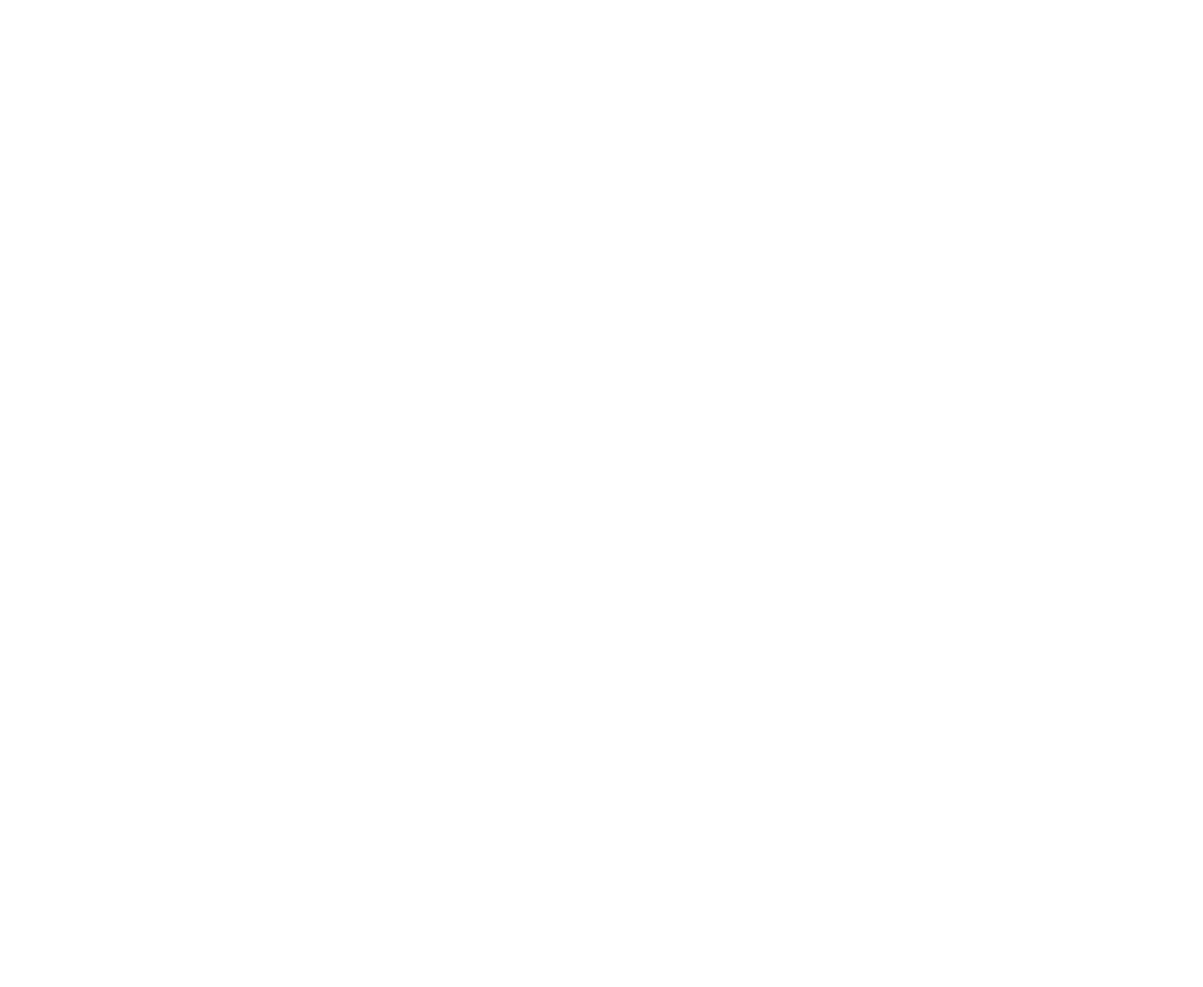
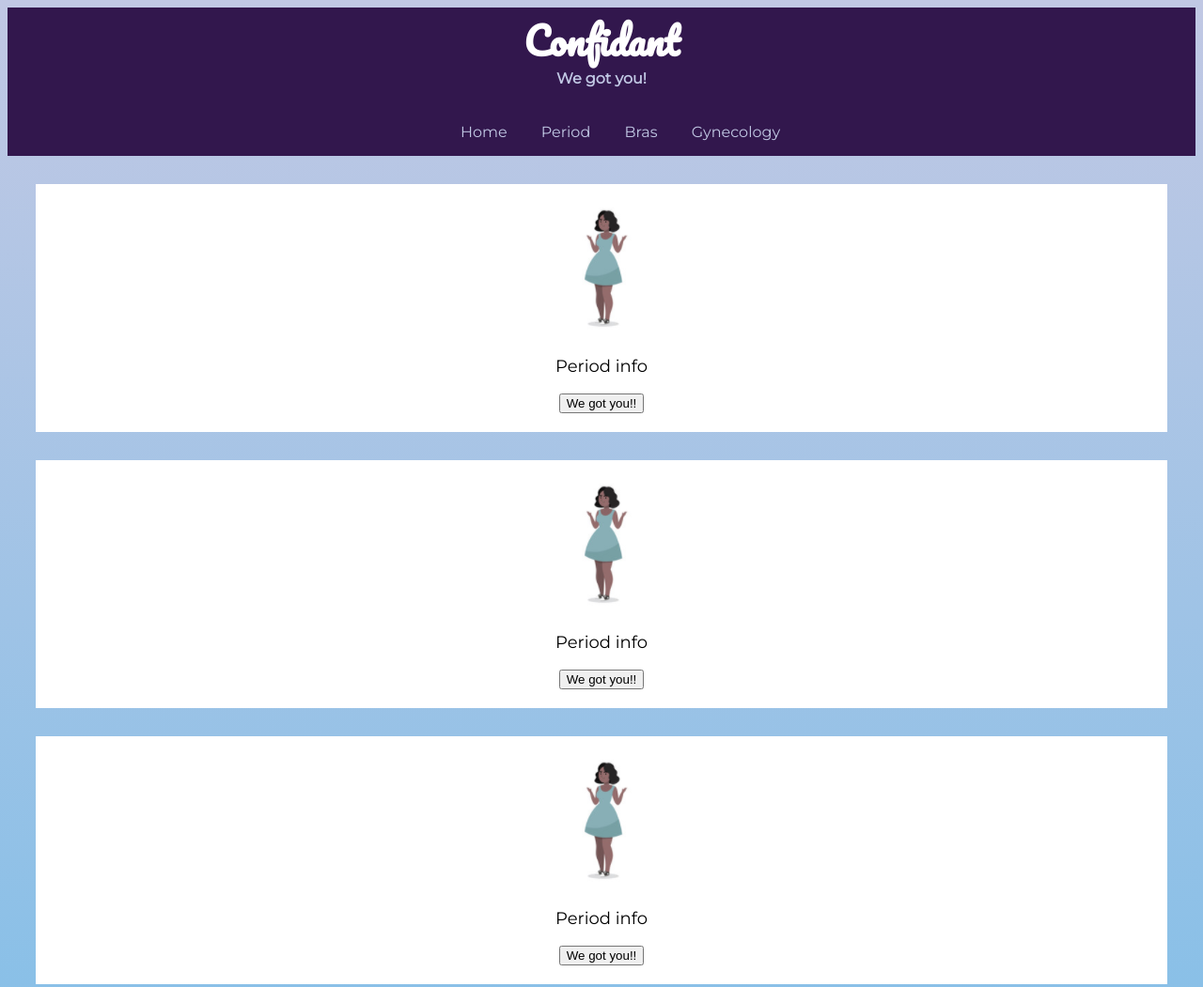
Before and after one commit to rgeohegan3/confidant, a plain HTML site: page period.html in a window 1280 px wide. Shown: the top 1051 px of the page at 94% size. Before the commit the page ends 800 px from the top, so only its background shows below. Drawn offline with Linux system fonts and the light colour scheme.

Commit message:
Background and structure update
yo

```diff
--- a/period.html
+++ b/period.html
@@ -0,0 +1,86 @@
+<!DOCTYPE html>
+<html lang="en-US">
+    <head>
+        <meta charset="utf-8">
+        <meta name="viewport" content="width=device-width, initial-scale=1, shrink-to-fit=no">
+        <link rel ="stylesheet" href= "styles.css">
+        <link href="https://fonts.googleapis.com/css2?family=Pacifico&display=swap" rel="stylesheet">
+        <link href="https://fonts.googleapis.com/css2?family=Montserrat&display=swap" rel="stylesheet">
+    </head>
+
+    <body>
+
+        <div class = "Header">
+            <div class = "Title">
+                <h1>Confidant</h1>
+                <h2>We got you!</h2>
+            </div>
+            <div class = "Navigation">
+                <ul>
+                    <li><a href="index.html">Home</a></li>
+                    <li><a href="period.html">Period</a></li>
+                    <li><a href="bras.html">Bras</a></li>
+                    <li><a href="gynecology.html">Gynecology</a></li>
+                </ul>
+            </div>
+        </div>
+    </body>
+    <div class = "Questions">
+        <div class = "card QA1">
+            <div class = Question>
+            </div>
+            <div class = "Answer 1">
+                <img src="images/girl1.png" alt="Image indicating period information">
+                <p>Period info</p>
+                <button onclick="document.location= 'period.html'">We got you!!</button>
+            </div>
+        </div>
+        <div class = "card QA2">
+            <div class = Question>
+            </div>
+            <div class = "Answer 1">
+                <img src="images/girl1.png" alt="Image indicating period information">
+                <p>Period info</p>
+                <button onclick="document.location= 'period.html'">We got you!!</button>
+            </div>
+        </div>
+        <div class = "card QA3">
+            <div class = Question>
+            </div>
+            <div class = "Answer 1">
+                <img src="images/girl1.png" alt="Image indicating period information">
+                <p>Period info</p>
+                <button onclick="document.location= 'period.html'">We got you!!</button>
+            </div>
+        </div>
+        <div class = "card QA4">
+            <div class = Question>
+            </div>
+            <div class = "Answer 1">
+                <img src="images/girl1.png" alt="Image indicating period information">
+                <p>Period info</p>
+                <button onclick="document.location= 'period.html'">We got you!!</button>
+            </div>
+        </div>
+        <div class = "card QA5">
+            <div class = Question>
+            </div>
+            <div class = "Answer 1">
+                <img src="images/girl1.png" alt="Image indicating period information">
+                <p>Period info</p>
+                <button onclick="document.location= 'period.html'">We got you!!</button>
+            </div>
+        </div>
+        <div class = "card QA6">
+            <div class = Question>
+            </div>
+            <div class = "Answer 1">
+                <img src="images/girl1.png" alt="Image indicating period information">
+                <p>Period info</p>
+                <button onclick="document.location= 'period.html'">We got you!!</button>
+            </div>
+        </div>
+
+    </div>
+</body>
+</html>
--- a/styles.css
+++ b/styles.css
@@ -1,56 +1,81 @@
 body {
-    background: #5AB9EA
-    font-size: 60px;
+  background-image: linear-gradient(#C1C8E4, #5AB9EA);
   }
+  .Header{
+    /* background-image: linear-gradient(#5AB9EA, #C1C8E4); */
+    background-color: #32174d;
+  /* background-image: url("images/background.jpg");
+  background-repeat: repeat; */
+    margin:0%;
+  }
+.Header h1 {
+  font-family: 'Pacifico', cursive;
+  /* background: #5AB9EA; */
+  margin: 0%;
+  font-size: 2.5em;
+  text-align: center;
+  padding-bottom: 25px;
 
-.Header h1 {
-  font-family: Brush Script MT, Brush Script Std, cursive;
-  background: #5AB9EA;
 }
-  h1 {
-    color: black;
-    text-align: center;
+.Header h2 {
+  text-align: center;
+  font-size: 1em;
+  font-family: 'Montserrat', sans-serif;
+  color: #C1C8E4;
+}
+.Title {
+  margin: 0%;
+  color: white
+}
+  h1, h2 {
+    margin:0%;
+    color:white;
     height: 41px;
     left: 0px;
     top: 0px;
-    background: #5AB9EA;
     list-style: none;
-    height: 80px;
+  }
+  .Navigation ul{
+    margin: 0%;
+    text-align: center;
   }
   .Navigation {
-    background: #5AB9EA;
+    margin: 0%;
     display: block;
-    height: 80px;
-
+    padding: 16px;
+    font-family: 'Montserrat', sans-serif;
   }
   .Navigation li {
-    text-align: center;
     display: block;
-    color: white;
     display: inline-block;
-    /* padding: 16px; */
-    background: #5AB9EA;
     padding-left: 16px;
     padding-right: 16px;
   }
+  .Navigation li a{
+    color: #C1C8E4;
+    text-decoration: none;
+  }
   .Navigation li a:hover {
-    background-color: white;
-    padding-left: 16px;
-    padding-right: 16px;
+    text-decoration:underline;
   }
 
   p {
+    margin-top: 0%;
     padding-top: 20px;
-    font-family: verdana;
+    font-family: 'Montserrat', sans-serif;
     font-size: 18px;
-    background: #C1C8E4;
+    /* background: #C1C8E4; */
   }
 .Categories {
-    background: #C1C8E4;
+    /* background: #C1C8E4; */
+
 }
-.Category {
-    /* padding: 16px; */
+.Category, .card{
     text-align: center;
     padding-left: 16px;
     padding-right: 16px;
+    padding-top: 20px;
+    margin: 30px;
+    background: white;
+    padding-bottom: 20px;
 }
```
Also changed, not shown: bra.html (+29 -1 lines), gynecology.html (+25 -1 lines), index.html (+9 -5 lines), images/background.jpg (added), images/bras.jpg (added), images/girl1.png (added), images/girl2.png (added), images/girl3.png (added), images/girl4.png (added), images/girl5.png (added).
